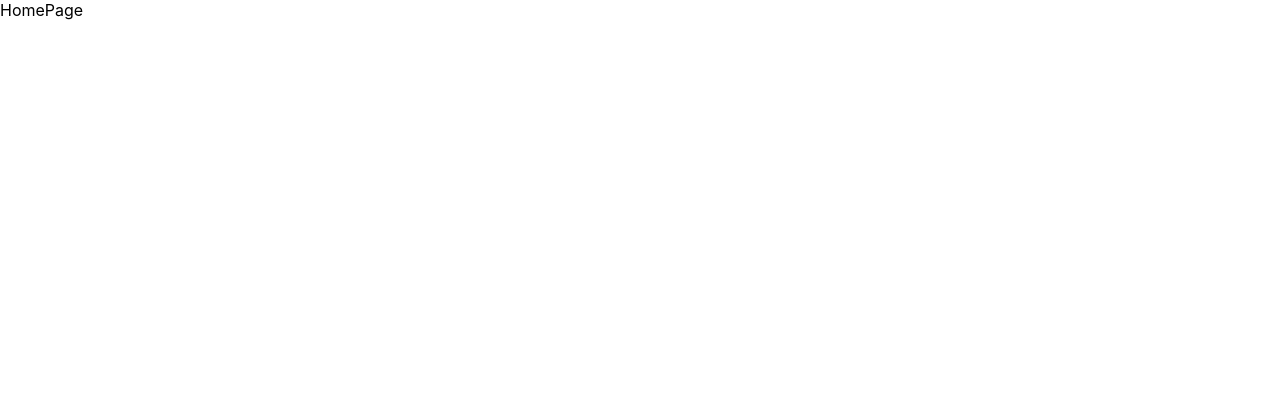
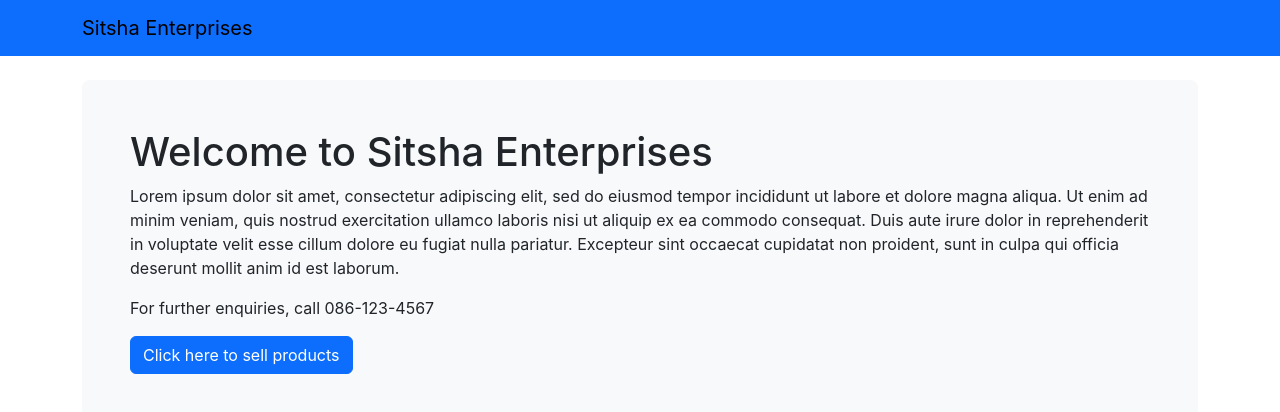
Before and after one commit to psitsha/react-pos, a React (Create React App) app in the folder frontend/: page / in a window 1280 px wide. Shown: the top 412 px of the page. Built offline with nearby package versions, Linux system fonts and the light colour scheme.

Commit message:
Intergrate Boostrap CDN and create application layout

```diff
--- a/frontend/public/index.html
+++ b/frontend/public/index.html
@@ -24,6 +24,7 @@
       work correctly both with client-side routing and a non-root public URL.
       Learn how to configure a non-root public URL by running `npm run build`.
     -->
+    <link href="https://cdn.jsdelivr.net/npm/bootstrap@5.3.3/dist/css/bootstrap.min.css" rel="stylesheet" integrity="sha384-QWTKZyjpPEjISv5WaRU9OFeRpok6YctnYmDr5pNlyT2bRjXh0JMhjY6hW+ALEwIH" crossorigin="anonymous">
     <title>React App</title>
   </head>
   <body>
--- /dev/null
+++ b/frontend/src/layouts/MainLayout.jsx
@@ -0,0 +1,23 @@
+import React from "react";
+import { Link } from "react-router-dom";
+
+function MainLayout({children}) {
+    return (
+        <div>
+        <header>
+          <nav className="navbar navbar-light bg-primary">
+            <div className="container">
+              <Link to="/" className="navbar-brand">Sitsha Enterprises</Link>
+            </div>
+          </nav>
+        </header>
+        <main>
+          <div className='container mt-3'>
+            {children}
+          </div>
+        </main>
+      </div>
+    )
+}
+
+export default MainLayout;
--- a/frontend/src/pages/HomePage.jsx
+++ b/frontend/src/pages/HomePage.jsx
@@ -1,8 +1,17 @@
 import React from 'react'
+import {Link} from 'react-router-dom'
+import MainLayout from '../layouts/MainLayout'
 
 function HomePage() {
   return (
-    <div>HomePage</div>
+    <MainLayout>
+      <div className='bg-light p-5 mt-4 rounded-3'>
+        <h1>Welcome to Sitsha Enterprises</h1>
+        <p>Lorem ipsum dolor sit amet, consectetur adipiscing elit, sed do eiusmod tempor incididunt ut labore et dolore magna aliqua. Ut enim ad minim veniam, quis nostrud exercitation ullamco laboris nisi ut aliquip ex ea commodo consequat. Duis aute irure dolor in reprehenderit in voluptate velit esse cillum dolore eu fugiat nulla pariatur. Excepteur sint occaecat cupidatat non proident, sunt in culpa qui officia deserunt mollit anim id est laborum.</p>
+        <p>For further enquiries, call 086-123-4567</p>
+        <Link to="/pos" className='btn btn-primary'>Click here to sell products</Link>
+      </div>
+    </MainLayout>
   )
 }
 
--- a/frontend/src/pages/POSpage.jsx
+++ b/frontend/src/pages/POSpage.jsx
@@ -1,8 +1,9 @@
 import React from 'react'
+import MainLayout from '../layouts/MainLayout'
 
 function POSpage() {
     return (
-        <div>POSpage</div>
+        <MainLayout>POSpage</MainLayout>
     )
 }
 
```
